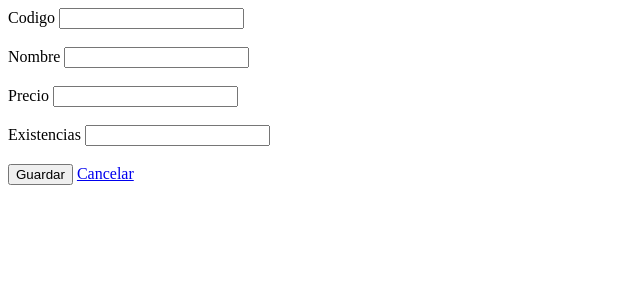
After one commit to Anny891/ejercicios-crud-laravel, a Laravel app: page /inventario/create in a window 1280 px wide. The commit adds this page. Shown: the top 300 px of the page, without its empty margins (0-640 px from the left). Run offline with Laravel 12, Linux system fonts and the light colour scheme.

Commit message:
Crear registros inventario

```diff
--- a/inventario/app/Http/Controllers/InventarioController.php
+++ b/inventario/app/Http/Controllers/InventarioController.php
@@ -24,6 +24,7 @@ class InventarioController extends Controller
     public function create()
     {
         //
+        return view('inventario.create');
     }
 
     /**
@@ -32,6 +33,16 @@ class InventarioController extends Controller
     public function store(Request $request)
     {
         //
+        $dato= $request->validate([
+            'codigo'=>'required|string|unique:inventarios,codigo',
+            'nombre'=>'required|string|max:100',
+            'precio'=>'required|numeric|min:0',
+            'existencias'=>'required|integer|min:0'
+        ]);
+
+        Inventario::create($dato);
+
+        return redirect()->route('inventario.index');
     }
 
     /**
--- /dev/null
+++ b/inventario/resources/views/inventario/create.blade.php
@@ -0,0 +1,29 @@
+<!DOCTYPE html>
+<html lang="es">
+    <head>
+        <meta charset="UTF-8">
+        <title>Inventario</title>
+    </head>
+    <body>
+        <form method="post" action="/inventario">
+            @csrf
+            <label>Codigo</label>
+            <input type="text" id="codigo" name="codigo" value="{{old('codigo')}}" required>
+            <br><br>
+            <label>Nombre</label>
+            <input type="text" id="nombre" name="nombre" value="{{ old('nombre') }}" required>
+            <br><br>
+
+            <label>Precio</label>
+            <input type="number" id="precio" name="precio" step="0.01" min="0" value="{{ old('precio') }}" required>
+            <br><br>
+
+            <label>Existencias</label>
+            <input type="number" id="existencias" name="existencias" min="0" step="1" value="{{ old('existencias') }}" required>
+            <br><br>
+
+            <button type="submit">Guardar</button>
+            <a href="{{route('inventario.index')}}">Cancelar</a>
+        </form>
+    </body>
+</html>
--- a/inventario/resources/views/inventario/index.blade.php
+++ b/inventario/resources/views/inventario/index.blade.php
@@ -11,6 +11,8 @@
         </form>
 
         <h1>Mostrar Inventario</h1>
+        <br><br>
+        <a href="{{route('inventario.create')}}">Registrar Producto</a>
         <table border="3">
             <thead>
                 <tr>
--- a/inventario/routes/web.php
+++ b/inventario/routes/web.php
@@ -19,3 +19,8 @@ Route::post('/login', [LoginController::class, 'login'])
 
 Route::post('/logout', [LoginController::class, 'logout'])
     ->name('logout');
+
+Route::get('/inventario/create', [InventarioController::class, 'create'])
+    ->name('inventario.create');
+Route::Post('/inventario', [InventarioController::class, 'store'])
+    ->name('inventario.store');
```
